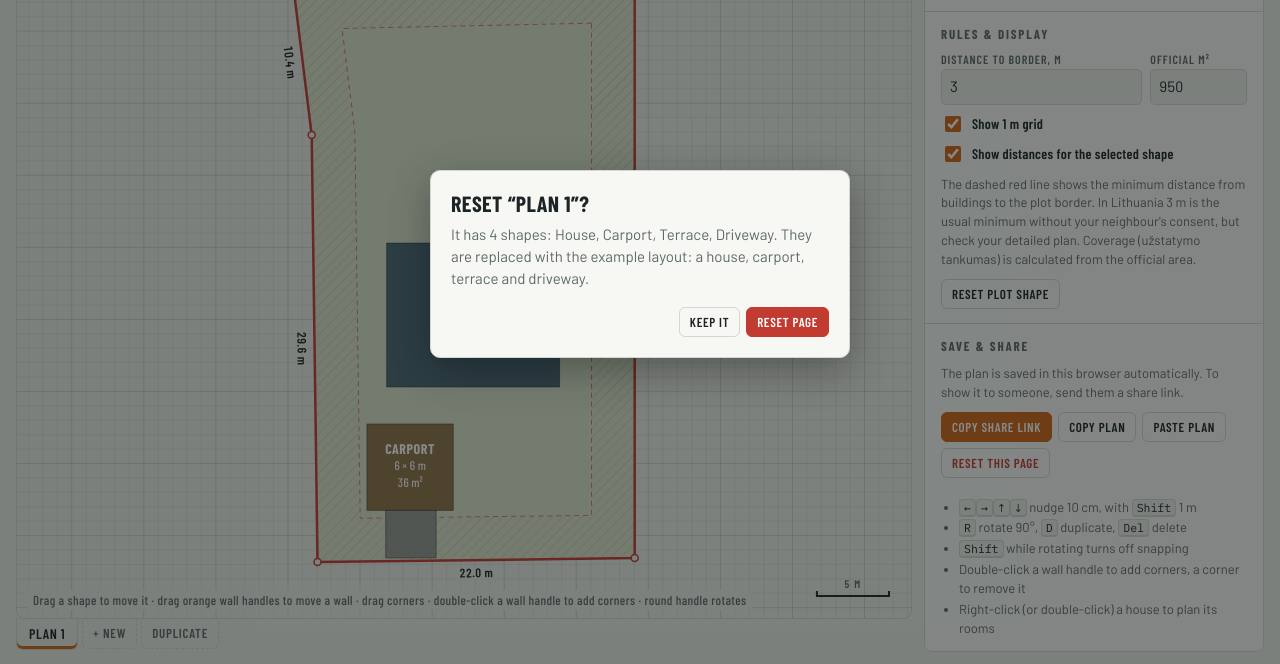
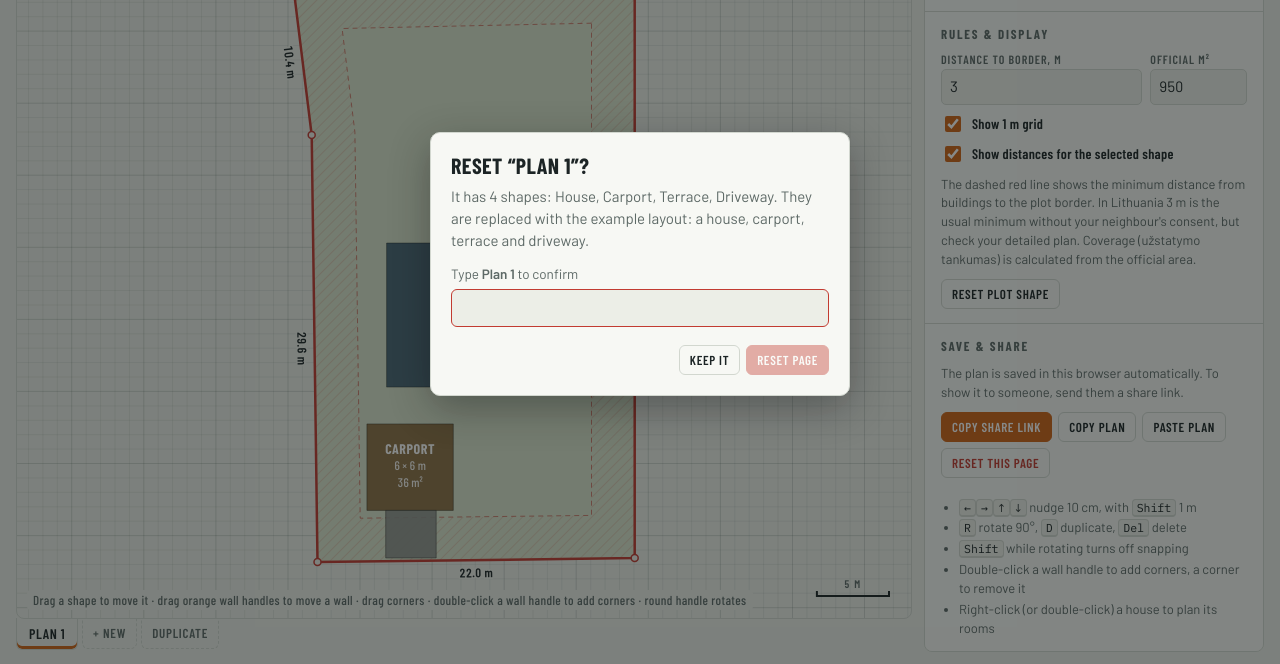
Before and after one commit to JustasBac/plot-planner, a plain HTML site: page index.html in a window 1280 px wide. Both pictures are taken after a click on the button "RESET THIS PAGE". Shown: the part 136-800 px from the top of the page. Drawn offline with nearby package versions, Linux system fonts and the light colour scheme.

Commit message:
Require typing the page name to delete or reset a page
Co-Authored-By: Claude Opus 5.5 <noreply@anthropic.com>

```diff
--- a/index.html
+++ b/index.html
@@ -261,6 +261,9 @@ kbd { font: 11.5px var(--f-mono); border: 1px solid var(--rule); border-bottom-w
 .dialog h2 { margin: 0 0 8px; font: 700 22px/1.15 var(--f-display); letter-spacing: .02em; text-transform: uppercase; text-wrap: balance; }
 .dialog p { margin: 0 0 18px; color: var(--muted); }
 .dialog p b { color: var(--ink); }
+.confirm-field { display: grid; gap: 6px; margin: -6px 0 18px; font-size: 13.5px; color: var(--muted); }
+.confirm-field input { width: 100%; padding: 8px 10px; border: 1px solid var(--rule); border-radius: 6px; background: var(--paper); color: var(--ink); font: inherit; }
+.confirm-field input:focus { border-color: var(--bad); outline: none; }
 .dialog .row-btns { justify-content: flex-end; }
 .btn.danger-fill { background: var(--bad); border-color: var(--bad); color: #fff; }
 .tab-add {
@@ -494,6 +497,7 @@ button.person { cursor: pointer; }
   <form method="dialog">
     <h2 id="confirm-title"></h2>
     <p id="confirm-text"></p>
+    <label class="confirm-field" id="confirm-field" for="confirm-input" hidden><span id="confirm-hint"></span><input id="confirm-input" type="text" autocomplete="off" spellcheck="false"></label>
     <div class="row-btns">
       <button class="btn" value="cancel" autofocus>Keep it</button>
       <button class="btn danger-fill" value="ok" id="confirm-ok"></button>
@@ -1984,6 +1988,7 @@ $('#a-reset').addEventListener('click', () => {
     title: `Reset “${page.name}”?`,
     html: `${shapeSummary(page)} They are replaced with the example layout: a house, carport, terrace and driveway.`,
     ok: 'Reset page',
+    typeName: page.name,
     run: () => {
       const p = state.pages.find(x => x.id === page.id);
       if (!p || pageLock()) { return; }
@@ -2041,18 +2046,32 @@ function addPage(copy) {
   });
 }
 // confirmation for actions that throw work away; "Keep it" is the default button
-function confirmAction({ title, html, ok, run }) {
+// with typeName, the red button only works once that exact name is typed
+function confirmAction({ title, html, ok, run, typeName }) {
   $('#confirm-title').textContent = title;
   $('#confirm-text').innerHTML = html;
   $('#confirm-ok').textContent = ok || '';
   $('#confirm-ok').hidden = !ok;
+  $('#confirm-field').hidden = !typeName;
+  $('#confirm-hint').innerHTML = typeName ? `Type <b>${esc(typeName)}</b> to confirm` : '';
+  $('#confirm-input').value = '';
+  $('#confirm-ok').disabled = !!typeName;
   ui.confirmRun = run;
+  ui.confirmName = typeName || null;
   $('#confirm').showModal();
-}
+  if (typeName) { $('#confirm-input').focus(); }
+}
+const nameTyped = () => !ui.confirmName || $('#confirm-input').value.trim() === ui.confirmName;
+$('#confirm-input').addEventListener('input', () => { $('#confirm-ok').disabled = !nameTyped(); });
+$('#confirm-input').addEventListener('keydown', e => {
+  if (e.key !== 'Enter') { return; }
+  e.preventDefault();
+  if (nameTyped()) { $('#confirm-ok').click(); }
+});
 $('#confirm form').addEventListener('submit', e => {
   const run = ui.confirmRun;
   ui.confirmRun = null;
-  if (run && e.submitter && e.submitter.value === 'ok') { run(); }
+  if (run && e.submitter && e.submitter.value === 'ok' && nameTyped()) { run(); }
 });
 function shapeSummary(page) {
   const n = page.objects.length;
@@ -2072,6 +2091,7 @@ function askDeletePage(id) {
     title: `Delete “${page.name}”?`,
     html: `${shapeSummary(page)} It disappears for everyone who uses this plan.`,
     ok: 'Delete page',
+    typeName: page.name,
     run: () => {
       const i = state.pages.findIndex(x => x.id === id);
       if (i < 0 || state.pages.length < 2) { return; }
```
